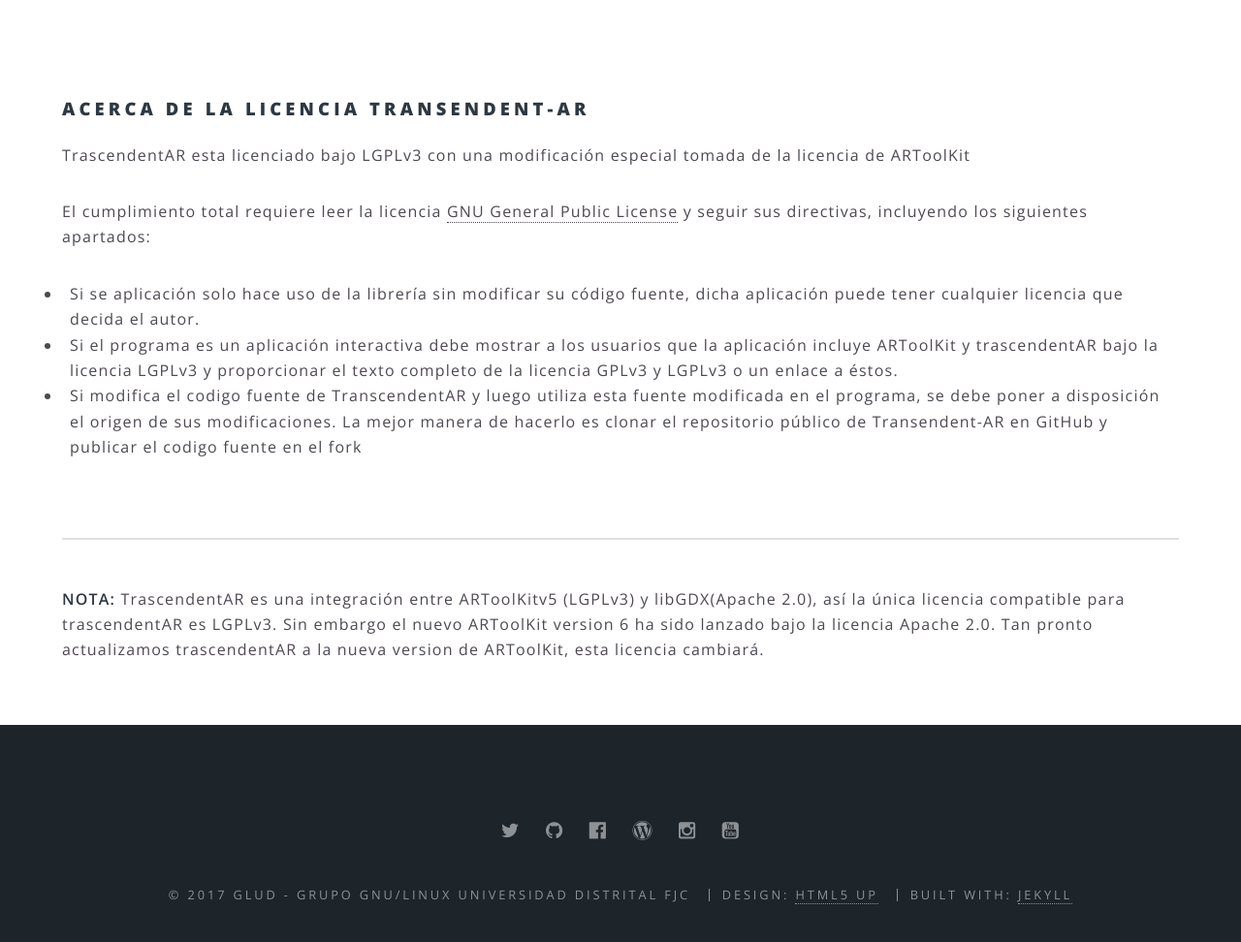
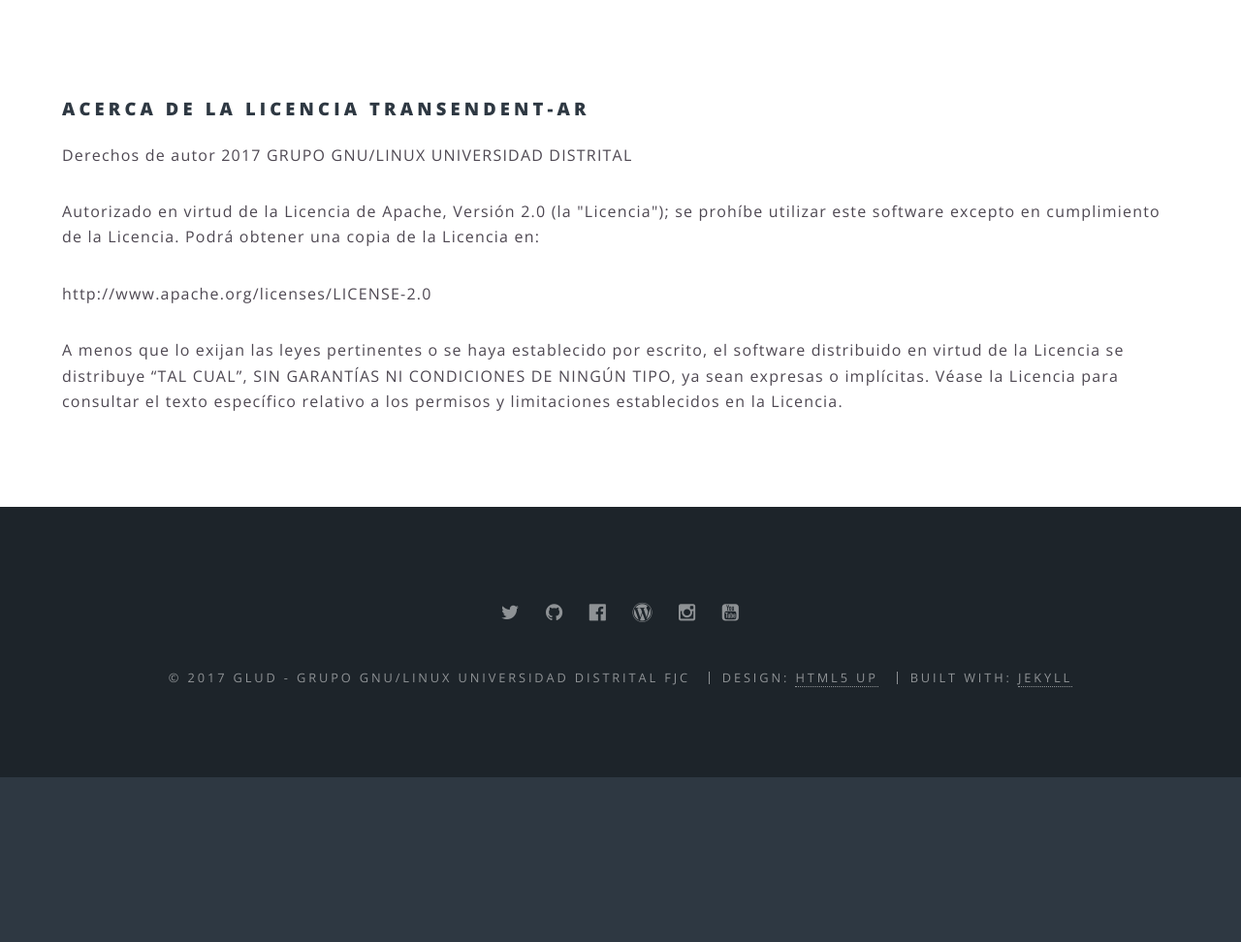
Before and after one commit to GLUD/trascendentAR, a Jekyll site: the page built from licencia.html, in a window 1280 px wide and 1379 px high. Shown: the part 353-1325 px from the top of the window at 97% size. Built offline with Jekyll 4.4.1, drawn with Linux system fonts in a browser that asks for light colours.

Commit message:
Actualizar licencia

```diff
--- a/licencia.html
+++ b/licencia.html
@@ -5,25 +5,16 @@ lang: es
 ref: licencia
 ---
 	<h3>Acerca de la Licencia Transendent-AR</h3>
-	<p> TrascendentAR esta licenciado bajo LGPLv3 con una modificación especial tomada de la licencia de ARToolKit
-	<p> El cumplimiento total requiere leer la licencia <a href="https://www.gnu.org/licenses/lgpl-3.0.txt">GNU General Public
-License</a>
-		y seguir sus directivas, incluyendo los siguientes apartados:
-			<div class="row">
-					<ul>
-						<li>Si se aplicación solo hace uso de la librería sin modificar su código fuente, dicha aplicación
-							puede tener cualquier licencia que decida el autor.
-						<li>Si el programa es un aplicación interactiva debe mostrar a los usuarios que la aplicación incluye
-							ARToolKit y trascendentAR bajo la licencia LGPLv3 y proporcionar
-							el texto completo de la licencia GPLv3 y LGPLv3 o un enlace a éstos. </li>
-						<li>Si modifica el codigo fuente de TranscendentAR y luego utiliza esta fuente modificada en el
-							programa, se debe poner a disposición el origen de sus modificaciones.
-							La mejor manera de hacerlo es clonar el repositorio público de Transendent-AR en GitHub
-							y publicar el codigo fuente en el fork</li>
-					</ul>
-				</div>
-	<hr>
-	<b>NOTA:</b> TrascendentAR es una integración entre  ARToolKitv5 (LGPLv3) y libGDX(Apache 2.0), así
-	la única licencia compatible para trascendentAR es LGPLv3. Sin embargo
-	el nuevo ARToolKit version 6 ha sido lanzado bajo la licencia Apache 2.0. Tan pronto
-	actualizamos trascendentAR a la nueva version de ARToolKit, esta licencia cambiará.
+	<p> Derechos de autor 2017 GRUPO GNU/LINUX UNIVERSIDAD DISTRITAL
+
+	<p>Autorizado en virtud de la Licencia de Apache, Versión 2.0 (la "Licencia");
+		 se prohíbe utilizar este software excepto en cumplimiento de la Licencia.
+		 Podrá obtener una copia de la Licencia en:
+
+	<p>http://www.apache.org/licenses/LICENSE-2.0
+
+	<p>A menos que lo exijan las leyes pertinentes o se haya establecido por escrito,
+		 el software distribuido en virtud de la Licencia se distribuye “TAL CUAL”,
+		 SIN GARANTÍAS NI CONDICIONES DE NINGÚN TIPO, ya sean expresas o implícitas.
+		 Véase la Licencia para consultar el texto específico relativo a los permisos
+		 y limitaciones establecidos en la Licencia.
```
Also changed, not shown: license.html (+13 -20 lines).
